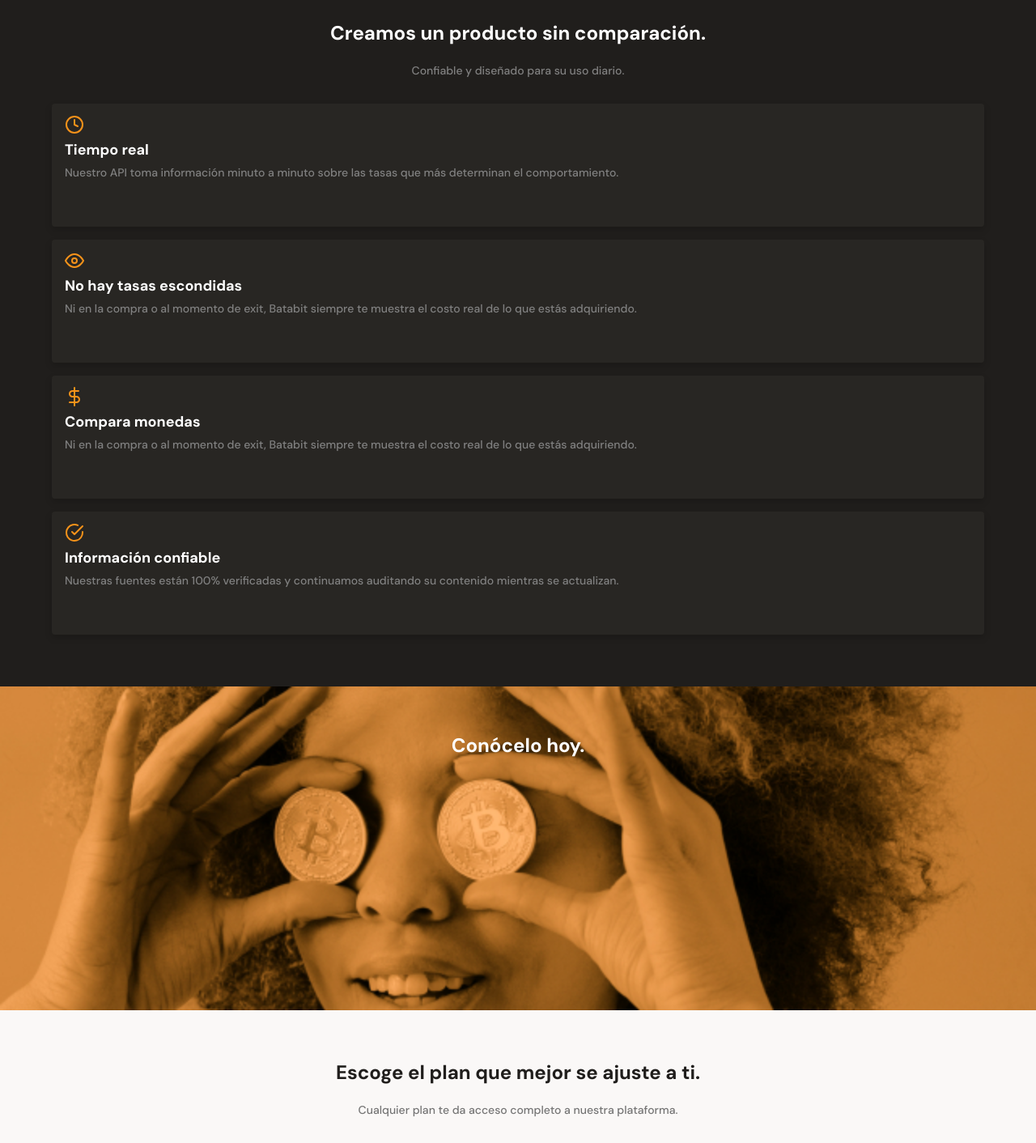
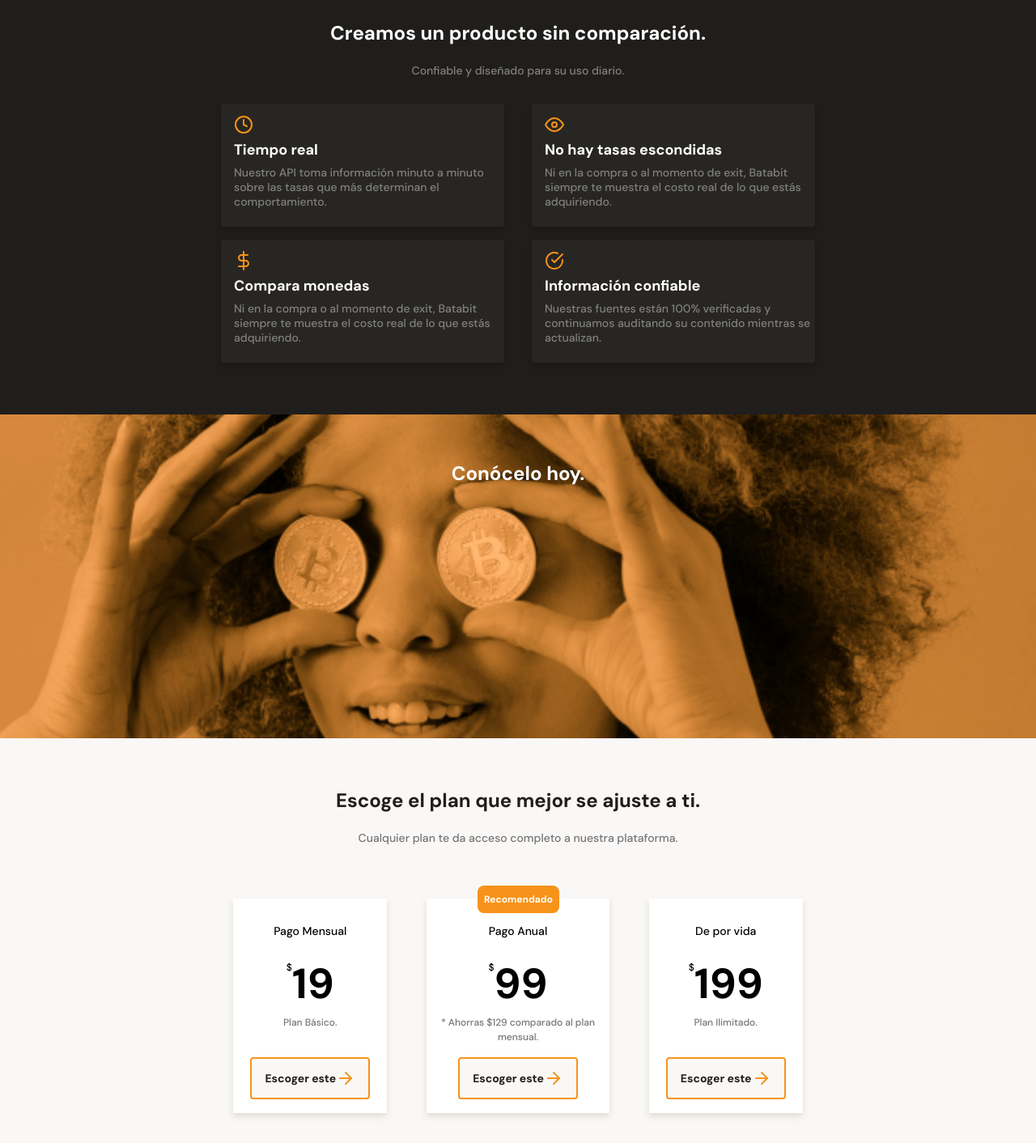
Before and after one commit to chriscodex/responsive-design-mobile-first-layout, a React (Vite) app: page / in a window 1280 px wide. Shown: the part 1100-2512 px from the top of the page at 81% size. Built offline with nearby package versions, Linux system fonts and the light colour scheme.

Commit message:
meadia queries added

```diff
--- a/src/components/Plans/PlanCard/styles.css
+++ b/src/components/Plans/PlanCard/styles.css
@@ -9,6 +9,8 @@
   background-color: white;
   text-align: center;
   box-shadow: 0px 4px 8px 0px rgba(89, 73, 30, 0.16);
+  margin-right: 20px;
+  margin-left: 20px;
 }
 
 .plan-card-container__payment {
--- a/src/components/Plans/PlanCardRecomendado/styles.css
+++ b/src/components/Plans/PlanCardRecomendado/styles.css
@@ -1,9 +1,11 @@
 .plan-card-recomendado__container {
   position: relative;
+  scroll-snap-align: center;
   display: flex;
   flex-direction: column;
   align-items: center;
   text-align: center;
+  margin-top: 16px;
 }
 
 .plan-card-recomendado__suggest {
--- a/src/components/Plans/index.jsx
+++ b/src/components/Plans/index.jsx
@@ -22,27 +22,31 @@ function Plans() {
   ];
 
   return (
-    <section className="plans-container">
+    <section id='plans-section' className="plans-container">
       <div className="plans-container__title">
         <h2>Escoge el plan que mejor se ajuste a ti.</h2>
         <p>Cualquier plan te da acceso completo a nuestra plataforma.</p>
       </div>
       <section className="plans-container__slide">
+        <div className='plans-container__plan-card'>
           <PlanCard
             title={planContent[0].title}
             price={planContent[0].price}
             description={planContent[0].description}
           />
+        </div>
         <PlanCardRecomendado
           title={planContent[1].title}
           price={planContent[1].price}
           description={planContent[1].description}
         />
+        <div className='plans-container__plan-card'>
           <PlanCard
             title={planContent[2].title}
             price={planContent[2].price}
             description={planContent[2].description}
           />
+        </div>
       </section>
     </section>
   );
--- a/src/components/Plans/styles.css
+++ b/src/components/Plans/styles.css
@@ -37,5 +37,18 @@
 
 .plans-container__slide {
   display: flex;
-  height: 350px;
+  height: 340px;
+  overflow-x: scroll;
+  overscroll-behavior-x: contain;
+  scroll-snap-type: x proximity;
 }
+@media (width > 768px) {
+  .plans-container__slide {
+    justify-content: center;
+  }
+}
+
+.plans-container__plan-card {
+  margin-top: 16px;
+  scroll-snap-align: center;
+}
--- a/src/components/ProductCard/styles.css
+++ b/src/components/ProductCard/styles.css
@@ -1,6 +1,7 @@
 .card-container {
   width: 90%;
   min-width: 288px;
+  max-width: 350px;
   min-height: 152px;
   border-radius: 4px;
   background-color: #282623;
--- a/src/components/Products/styles.css
+++ b/src/components/Products/styles.css
@@ -35,6 +35,16 @@
   flex-direction: column;
   align-items: center;
 }
+@media (width > 768px) {
+  .products-container__cards-container {
+    width: 768px;
+    margin: 0 auto;
+    display: flex;
+    flex-wrap: wrap;
+    flex-direction: row;
+    justify-content: space-around;
+  }
+}
 
 .products-container__base {
   width: 100%;
```
Lines whose indentation alone changed are shown as unchanged.
